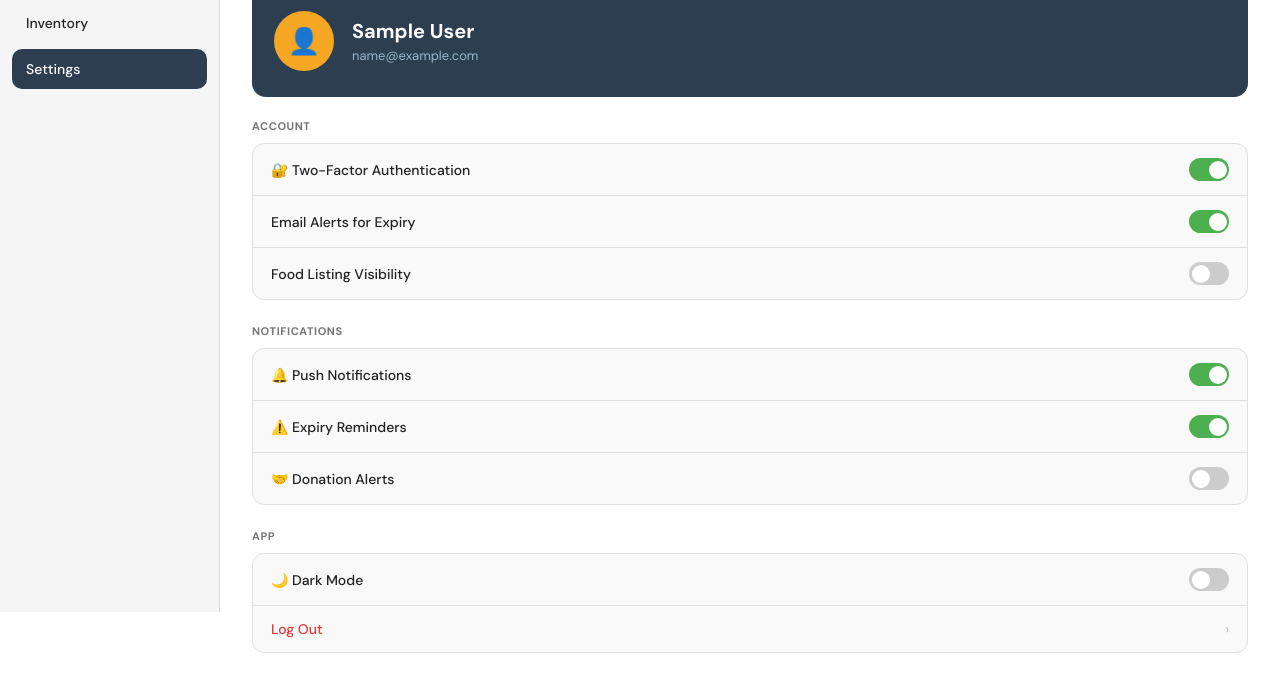
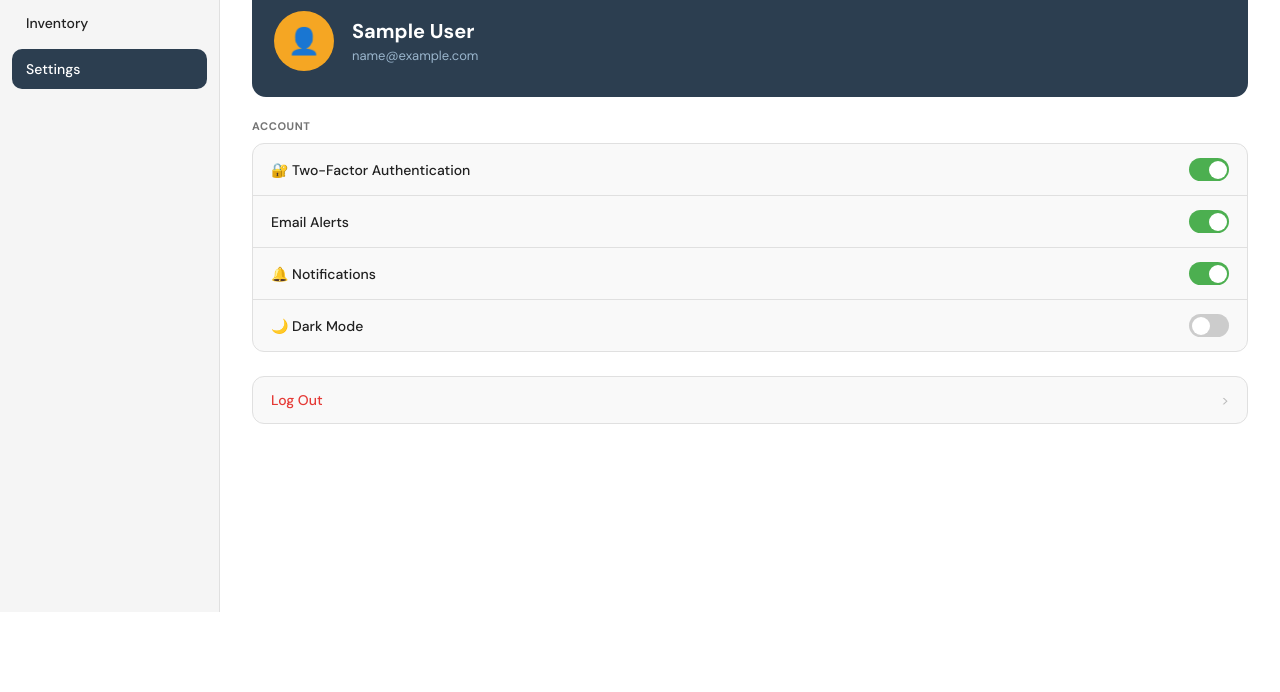
Before and after one commit to himyumi/SavePlate, a plain HTML site: page settings.html in a window 1280 px wide. Shown: the part 188-880 px from the top of the page. After the commit the page ends 800 px from the top, so only its background shows below. Drawn offline with Linux system fonts and the light colour scheme; sample sign-in values are in the browser's storage.

Commit message:
setting update

```diff
--- a/settings.html
+++ b/settings.html
@@ -14,7 +14,6 @@
         <div class="page-title">Settings</div>
         <div class="page-sub">Manage your account and preferences</div>
 
-        <!-- Profile Banner -->
         <div class="profile-banner">
           <div class="profile-big-av">👤</div>
           <div>
@@ -23,7 +22,6 @@
           </div>
         </div>
 
-        <!-- Account Settings -->
         <div class="settings-section">
           <div class="settings-section-label">Account</div>
           <div class="settings-card">
@@ -35,52 +33,28 @@
               ></div>
             </div>
             <div class="settings-row">
-              <span class="settings-row-lbl">Email Alerts for Expiry</span>
+              <span class="settings-row-lbl">Email Alerts</span>
               <div
                 class="toggle on"
                 onclick="this.classList.toggle('on')"
               ></div>
             </div>
             <div class="settings-row">
-              <span class="settings-row-lbl">Food Listing Visibility</span>
-              <div class="toggle" onclick="this.classList.toggle('on')"></div>
-            </div>
-          </div>
-        </div>
-
-        <!-- Notifications -->
-        <div class="settings-section">
-          <div class="settings-section-label">Notifications</div>
-          <div class="settings-card">
-            <div class="settings-row">
-              <span class="settings-row-lbl">🔔 Push Notifications</span>
+              <span class="settings-row-lbl">🔔 Notifications</span>
               <div
                 class="toggle on"
                 onclick="this.classList.toggle('on')"
               ></div>
             </div>
             <div class="settings-row">
-              <span class="settings-row-lbl">⚠️ Expiry Reminders</span>
-              <div
-                class="toggle on"
-                onclick="this.classList.toggle('on')"
-              ></div>
-            </div>
-            <div class="settings-row">
-              <span class="settings-row-lbl">🤝 Donation Alerts</span>
+              <span class="settings-row-lbl">🌙 Dark Mode</span>
               <div class="toggle" onclick="this.classList.toggle('on')"></div>
             </div>
           </div>
         </div>
 
-        <!-- App -->
         <div class="settings-section">
-          <div class="settings-section-label">App</div>
           <div class="settings-card">
-            <div class="settings-row">
-              <span class="settings-row-lbl">🌙 Dark Mode</span>
-              <div class="toggle" onclick="this.classList.toggle('on')"></div>
-            </div>
             <div
               class="settings-row"
               style="cursor: pointer"
@@ -89,7 +63,7 @@
               <span class="settings-row-lbl" style="color: var(--red)"
                 >Log Out</span
               >
-              <span style="color: #bbb; font-size: 14px">›</span>
+              <span style="color: #bbb; font-size: 14px">></span>
             </div>
           </div>
         </div>
```
Also changed, not shown: dashboard.html (+1 -6 lines), inventory.html (+0 -3 lines), login.html (+2 -2 lines), meals.html (+2 -35 lines).
